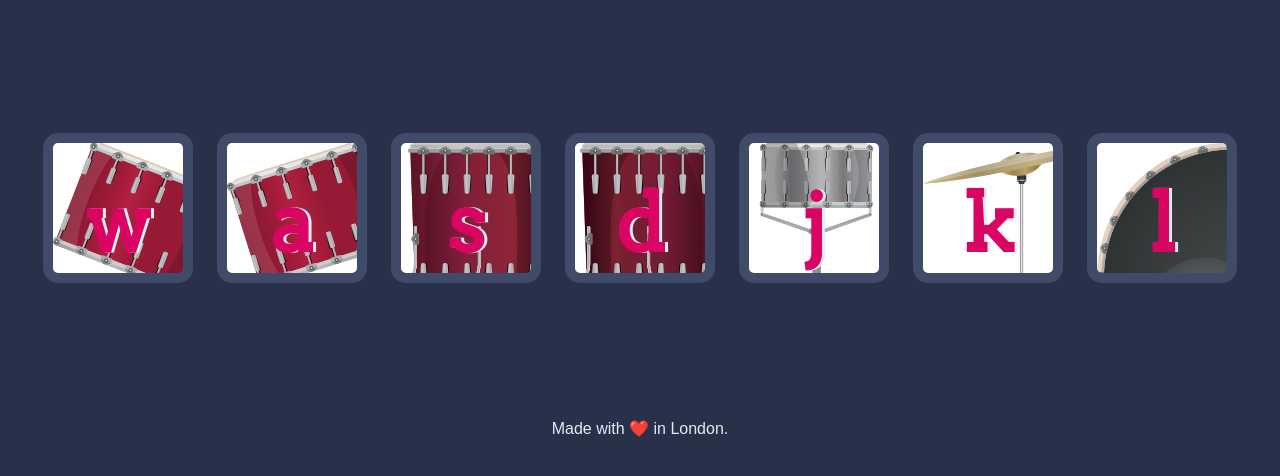
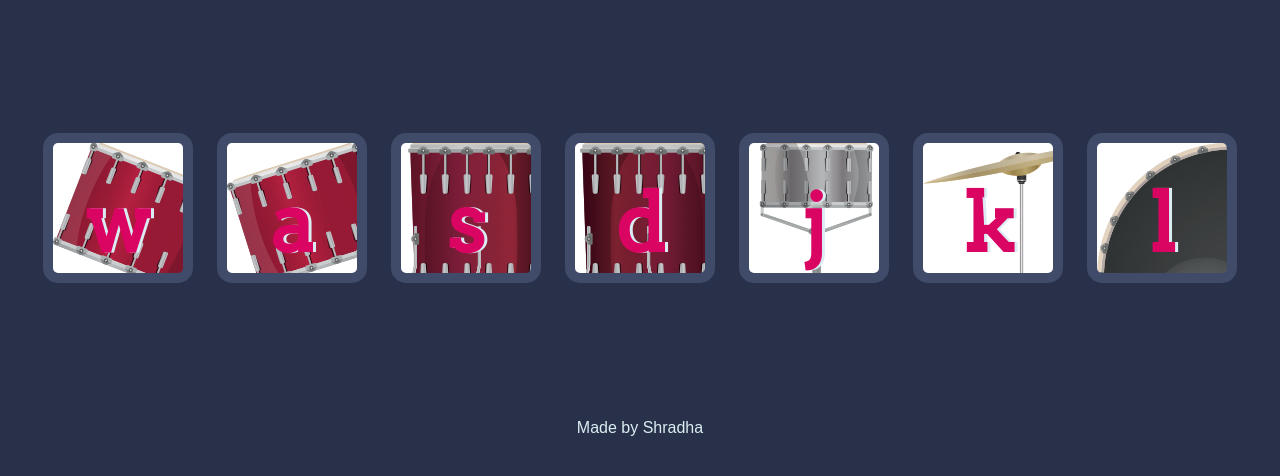
Before and after one commit to shradha-sharma13/drum.game, a plain HTML site: page index.html in a window 1280 px wide. Shown: the part 156-632 px from the top of the page. Drawn offline with Linux system fonts and the light colour scheme.

Commit message:
Update index.html

```diff
--- a/index.html
+++ b/index.html
@@ -23,7 +23,7 @@
 
 
   <footer>
-    Made with ❤️ in London.
+    Made by Shradha
   </footer>
   <script src="index.js" charset="utf-8"></script>
 </body>
```
